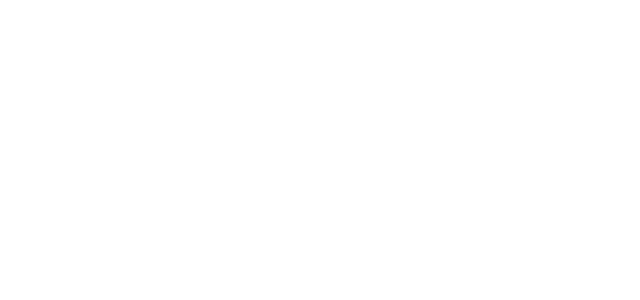
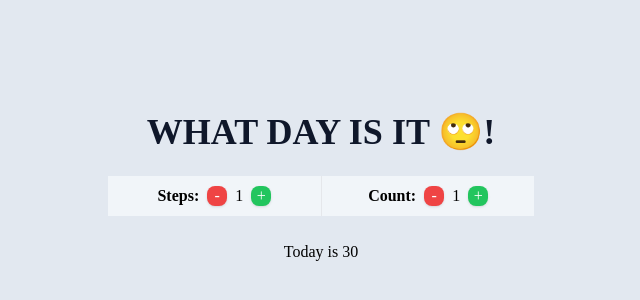
Before and after one commit to momen-arabi/react-date-counter-challenge, a React (Create React App) app: page / in a window 1280 px wide. Shown: the part 212-512 px from the top of the page, without its empty margins (319-959 px from the left). Built offline with nearby package versions, Linux system fonts and the light colour scheme.

Commit message:
add-tailwinf-and-jsx-straucture

```diff
--- a/package.json
+++ b/package.json
@@ -3,10 +3,13 @@
   "version": "0.1.0",
   "private": true,
   "dependencies": {
+    "autoprefixer": "^10.4.20",
     "cra-template": "1.2.0",
+    "postcss": "^8.4.49",
     "react": "^19.0.0",
     "react-dom": "^19.0.0",
-    "react-scripts": "5.0.1"
+    "react-scripts": "5.0.1",
+    "tailwindcss": "^3.4.17"
   },
   "scripts": {
     "start": "react-scripts start",
--- a/src/App.jsx
+++ b/src/App.jsx
@@ -1,5 +1,78 @@
+import { useState } from "react";
+
 function App() {
-  return <div className="counter-container"></div>;
+  return (
+    <div className="h-screen flex items-center justify-center bg-slate-200">
+      <div className="w-full text-center">
+        <h1 className="text-4xl font-bold text-slate-900 uppercase">What day is it 🙄!</h1>
+        <div className="counter-container w-4/12 grid grid-cols-2 divide-x mx-auto my-6">
+          <StepCounter />
+          <DayCounter />
+        </div>
+        <h2 className="result">Today is 30</h2>
+      </div>
+    </div>
+  );
+}
+
+function StepCounter() {
+  const [steps, setSteps] = useState(1);
+
+  function handleStepDecrease() {
+    setSteps((prev) => prev - 1);
+  }
+
+  function handleStepIncrease() {
+    setSteps((prev) => prev + 1);
+  }
+  return (
+    <div className="counter flex items-center justify-center gap-2 bg-slate-100 p-2">
+      <p className="font-semibold">Steps:</p>
+      <button
+        onClick={handleStepDecrease}
+        className="bg-red-500 text-white w-5 h-5 flex justify-center items-center rounded-lg shadow hover:bg-red-600 focus:outline-none focus:ring-2 focus:ring-red-400"
+      >
+        -
+      </button>
+      <span className="counter-value">{steps}</span>
+      <button
+        onClick={handleStepIncrease}
+        className="bg-green-500 text-white w-5 h-5 flex justify-center items-center rounded-lg shadow hover:bg-green-600 focus:outline-none focus:ring-2 focus:ring-green-400"
+      >
+        +
+      </button>
+    </div>
+  );
+}
+
+function DayCounter() {
+  const [counts, setCounts] = useState(1);
+
+  function handleCountDecrease() {
+    setCounts((prev) => prev - 1);
+  }
+
+  function handleCountIncrease() {
+    setCounts((prev) => prev + 1);
+  }
+  return (
+    <div className="counter flex items-center justify-center gap-2 bg-slate-100 p-2 ">
+      <p className="font-semibold">Count:</p>
+      <button
+        onClick={handleCountDecrease}
+        className="bg-red-500 text-white w-5 h-5 flex justify-center items-center rounded-lg shadow hover:bg-red-600 focus:outline-none focus:ring-2 focus:ring-red-400"
+      >
+        -
+      </button>
+      <span className="counter-value">{counts}</span>
+      <button
+        onClick={handleCountIncrease}
+        className="bg-green-500 text-white w-5 h-5 flex justify-center items-center rounded-lg shadow hover:bg-green-600 focus:outline-none focus:ring-2 focus:ring-green-400"
+      >
+        +
+      </button>
+    </div>
+  );
 }
 
 export default App;
--- a/src/index.css
+++ b/src/index.css
@@ -1,13 +1,9 @@
+@tailwind base;
+@tailwind components;
+@tailwind utilities;
+
+@import url("https://fonts.googleapis.com/css2?family=Poppins:ital,wght@0,100;0,200;0,300;0,400;0,500;0,600;0,700;0,800;0,900;1,100;1,200;1,300;1,400;1,500;1,600;1,700;1,800;1,900&display=swap");
+
 body {
-  margin: 0;
-  font-family: -apple-system, BlinkMacSystemFont, 'Segoe UI', 'Roboto', 'Oxygen',
-    'Ubuntu', 'Cantarell', 'Fira Sans', 'Droid Sans', 'Helvetica Neue',
-    sans-serif;
-  -webkit-font-smoothing: antialiased;
-  -moz-osx-font-smoothing: grayscale;
+  font-family: "Poppins", serif;
 }
-
-code {
-  font-family: source-code-pro, Menlo, Monaco, Consolas, 'Courier New',
-    monospace;
-}
--- /dev/null
+++ b/tailwind.config.js
@@ -0,0 +1,9 @@
+module.exports = {
+  content: [
+    "./src/**/*.{js,jsx,ts,tsx}", // Include all files in the src directory
+  ],
+  theme: {
+    extend: {},
+  },
+  plugins: [],
+};
```
Also changed, not shown: 1 other file (tests, documents, lock files or other folders).
